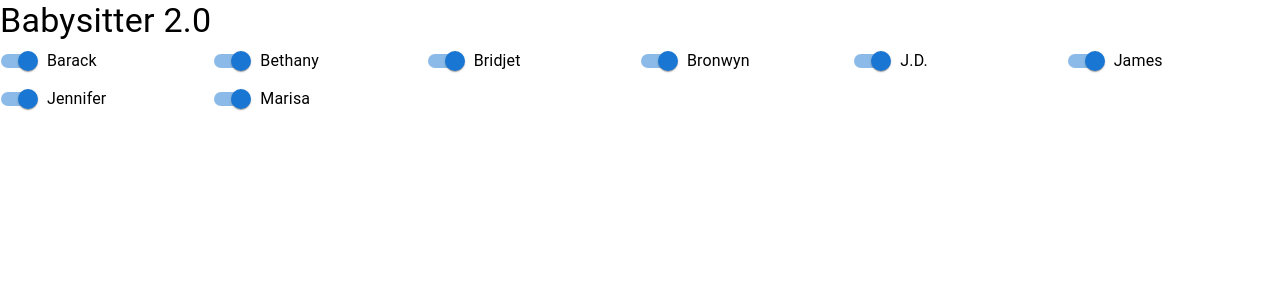
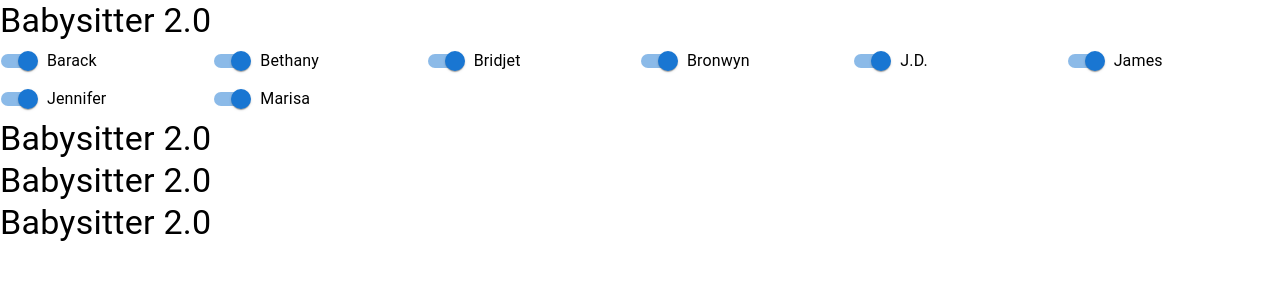
Before and after one commit to thejdlowe/brand-new-babysitter, a React (Create React App) app: page / in a window 1280 px wide. Shown: the top 300 px of the page. Built offline with nearby package versions, Linux system fonts and the light colour scheme.

Commit message:
Adding components

```diff
--- a/src/components/TopSection/TopSection.tsx
+++ b/src/components/TopSection/TopSection.tsx
@@ -1,13 +1,21 @@
 import React, { FC } from "react";
 
-import { PlayerList } from "./components/PlayerList";
-import { TitleBar } from "./components/TitleBar";
+import {
+	PlayerList,
+	TitleBar,
+	ShowLength,
+	GapRange,
+	AudienceParticipation,
+} from "./components";
 
 export const TopSection: FC = () => {
 	return (
 		<>
 			<TitleBar />
 			<PlayerList />
+			<ShowLength />
+			<GapRange />
+			<AudienceParticipation />
 		</>
 	);
 };
--- /dev/null
+++ b/src/components/TopSection/components/AudienceParticipation/AudienceParticipation.tsx
@@ -0,0 +1,6 @@
+import React, { FC } from "react";
+import { Typography } from "@mui/material";
+
+export const AudienceParticipation: FC = () => {
+	return <Typography variant="h4">Babysitter 2.0</Typography>;
+};
--- /dev/null
+++ b/src/components/TopSection/components/AudienceParticipation/index.ts
@@ -0,0 +1 @@
+export * from "./AudienceParticipation";
--- /dev/null
+++ b/src/components/TopSection/components/GapRange/GapRange.tsx
@@ -0,0 +1,6 @@
+import React, { FC } from "react";
+import { Typography } from "@mui/material";
+
+export const GapRange: FC = () => {
+    return (<Typography variant="h4">Babysitter 2.0</Typography>)
+}
--- /dev/null
+++ b/src/components/TopSection/components/GapRange/index.ts
@@ -0,0 +1 @@
+export * from "./GapRange";
--- /dev/null
+++ b/src/components/TopSection/components/ShowLength/ShowLength.tsx
@@ -0,0 +1,6 @@
+import React, { FC } from "react";
+import { Typography } from "@mui/material";
+
+export const ShowLength: FC = () => {
+    return (<Typography variant="h4">Babysitter 2.0</Typography>)
+}
--- /dev/null
+++ b/src/components/TopSection/components/ShowLength/index.ts
@@ -0,0 +1 @@
+export * from "./ShowLength";
--- /dev/null
+++ b/src/components/TopSection/components/index.ts
@@ -0,0 +1,5 @@
+export * from "./PlayerList";
+export * from "./ShowLength";
+export * from "./TitleBar";
+export * from "./GapRange";
+export * from "./AudienceParticipation";
```
